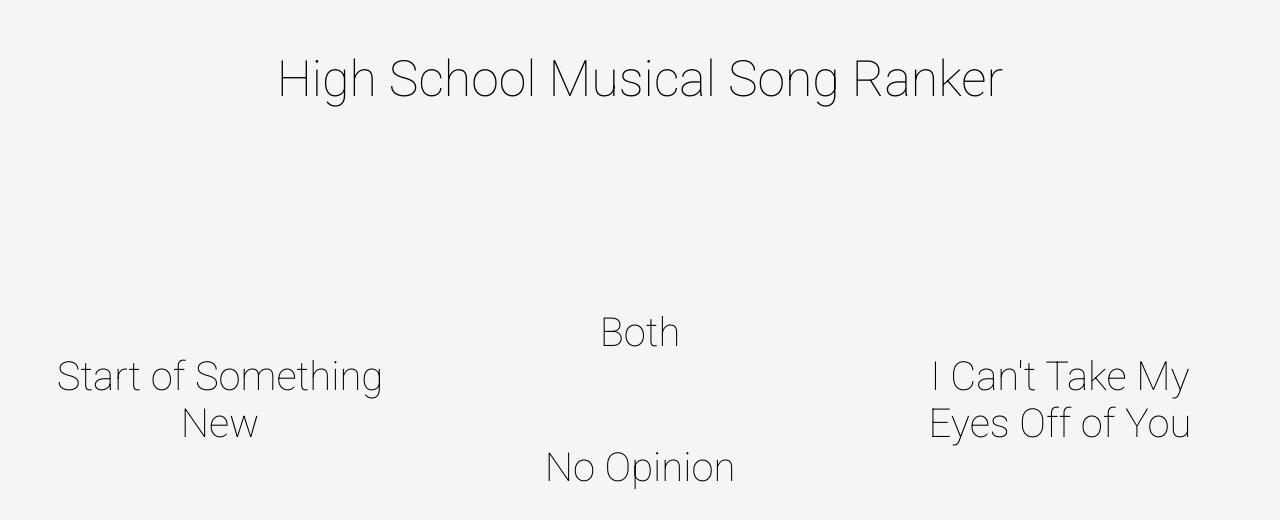
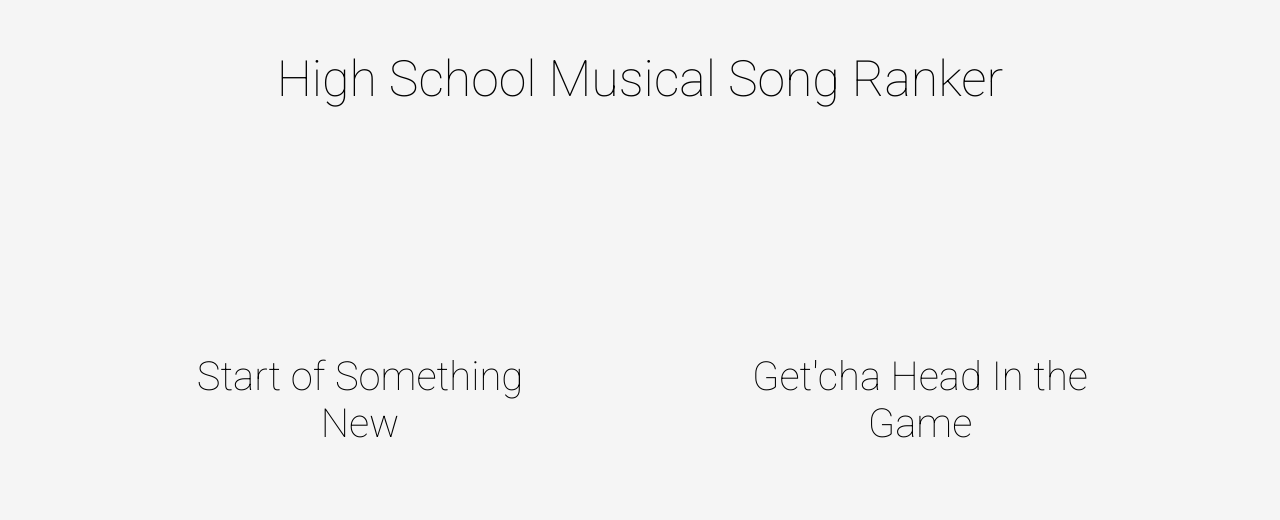
Before and after one commit to raelBernardino/HSM-Picker, a React (Create React App) app: page / in a window 1280 px wide. Shown: the top 520 px of the page. Built offline with nearby package versions, Linux system fonts and the light colour scheme.

Commit message:
Fixed add and subtracting points

```diff
--- a/package.json
+++ b/package.json
@@ -6,7 +6,8 @@
     "node-sass": "^4.11.0",
     "react": "^16.8.5",
     "react-dom": "^16.8.5",
-    "react-scripts": "2.1.8"
+    "react-scripts": "2.1.8",
+    "uuid": "^3.3.2"
   },
   "scripts": {
     "start": "react-scripts start",
--- a/src/App.js
+++ b/src/App.js
@@ -1,6 +1,7 @@
 import React, { Component } from 'react'
 import './App.scss'
 import SongIcon from './components/SongIcon'
+const uuidv1 = require('uuid/v1')
 
 class App extends Component {
   constructor(props) {
@@ -8,104 +9,114 @@
     this.state = {
       songArray: [
         {
-          title: 'Start of Something New'
+          title: 'Start of Something New',
+          points: 0,
+          id: uuidv1()
         },
         {
-          title: 'Get\'cha Head In the Game'
+          title: 'Get\'cha Head In the Game',
+          points: 0,
+          id: uuidv1()
         },
         {
-          title: 'What I\'ve Been Looking For'
+          title: 'What I\'ve Been Looking For',
+          points: 0,
+          id: uuidv1()
         },
         {
-          title: 'Stick to the Status Quo'
+          title: 'Stick to the Status Quo',
+          points: 0,
+          id: uuidv1()
         },
         {
-          title: 'When There Was Me and You'
+          title: 'When There Was Me and You',
+          points: 0,
+          id: uuidv1()
         },
         {
-          title: 'Bop to the Top'
+          title: 'Bop to the Top',
+          points: 0,
+          id: uuidv1()
         },
         {
-          title: 'Breaking Free'
+          title: 'Breaking Free',
+          points: 0,
+          id: uuidv1()
         },
         {
-          title: 'We\'re All in This Together'
+          title: 'We\'re All in This Together',
+          points: 0,
+          id: uuidv1()
         },
         {
-          title: 'I Can\'t Take My Eyes Off of You'
+          title: 'I Can\'t Take My Eyes Off of You',
+          points: 0,
+          id: uuidv1()
         }
       ],
-      winnerArray: [],
-      loserArry: [],
       song1: {
-        title: ''
+        title: '',
+        points: 0,
       },
       song2: {
-        title: ''
-      }
+        title: '',
+        points: 0
+      },
+      currentIndex: 0,
+      indexCounter: 0,
+      done: false
     }
-    this._pickTwoSongs = this._pickTwoSongs.bind(this)
-    this._addToWinnerArrSongOne = this._addToWinnerArrSongOne.bind(this)
-    this._addToWinnerArrSongTwo = this._addToWinnerArrSongTwo.bind(this)
+    this._displaySongs = this._displaySongs.bind(this)
+    this._addPoint = this._addPoint.bind(this)
   }
 
   componentDidMount() {
-    this._pickTwoSongs()
+    this._displaySongs()
   }
 
-  _pickTwoSongs() {
+  _displaySongs() {
     const songArray = this.state.songArray
-    const firstIndex = 0
-    const lastIndex = songArray.length - 1
+    let currentIndex = this.state.currentIndex
+    let indexCounter = this.state.indexCounter + 1
+    let done = this.state.done
+    if (indexCounter === songArray.length) {
+      currentIndex = currentIndex + 1
+      indexCounter = currentIndex + 1
+    }
     this.setState(prevState => ({
       song1: {
         ...prevState.song1,
-        title: songArray[firstIndex].title
+        title: songArray[currentIndex].title,
+        id: songArray[currentIndex].id
       },
       song2: {
         ...prevState.song2,
-        title: songArray[lastIndex].title
-      }
+        title: songArray[indexCounter].title,
+        id: songArray[indexCounter].id
+      },
+      indexCounter,
+      currentIndex,
+      done
     }))
-    console.log(this.state.songArray)
-    console.log(this.state.winnerArray)
-    console.log(this.state.loserArry)
   }
 
-  _addToWinnerArrSongOne() {
-    const winnerSong = this.state.song1
-    const loserSong = this.state.song2
-    const loserArray = this.state.loserArry
-    const winnerArray = this.state.winnerArray
-    winnerArray.push(winnerSong)
-    loserArray.push(loserSong)
+  _addPoint(winId, loseId) {
     const songArray = this.state.songArray
-    songArray.shift()
-    songArray.pop()
-    this.setState({
-      songArray,
-      winnerArray,
-      loserArray
-    })
-    this._pickTwoSongs()
-  }
-
-  _addToWinnerArrSongTwo() {
-    const winnerSong = this.state.song2
-    const winnerArray = this.state.winnerArray
-    const loserSong = this.state.song1
-    const loserArray = this.state.loserArry
-    winnerArray.push(winnerSong)
-    loserArray.push(loserSong)
-    const songArray = this.state.songArray
-    songArray.shift()
-    songArray.pop()
-    this.setState({
-      songArray,
-      winnerArray,
-      loserArray
-    })
-    this._pickTwoSongs()
+      .map(song => {
+        let updatedPoints = song.points
+        if (song.id === winId) {
+          updatedPoints++
+        } else if (song.id === loseId) {
+          updatedPoints--
+        }
+        return {
+          ...song,
+          points: updatedPoints
+        }
+      })
+    this.setState({ songArray })
+    console.log(this.state.currentIndex)
+    this._displaySongs()
   }
 
   render() {
@@ -118,8 +129,8 @@
           song1={this.state.song1}
           song2={this.state.song2}
           songArray={this.state.songArray}
-          addToWinnerArrSongOne={this._addToWinnerArrSongOne}
-          addToWinnerArrSongTwo={this._addToWinnerArrSongTwo}
+          displaySongs={this._displaySongs}
+          addPoint={this._addPoint}
         />
       </div>
     );
--- a/src/App.scss
+++ b/src/App.scss
@@ -52,7 +52,7 @@
       font-size: 40px;
       transition: .3s;
       &:hover {
-        background-color: rgb(41, 255, 130);
+        background-color: rgb(68, 245, 142);
         color: white;
         font-weight: 300;
         width: 400px;
--- a/src/components/SongIcon.js
+++ b/src/components/SongIcon.js
@@ -2,22 +2,27 @@
 
 class SongIcon extends Component {
   render() {
+    const {
+      song1,
+      song2,
+      addPoint
+    } = this.props
     return (
       <div className="song-icon_container">
         <div className="song-icon_icon">
-          <div className="song-icon_icon-header" onClick={() => this.props.addToWinnerArrSongOne()}>
-            <span>{this.props.song1.title}</span>
+          <div className="song-icon_icon-header" onClick={(e) => addPoint(song1.id, song2.id)}>
+            <span>{song1.title}</span>
           </div>
-          <div className="song-icon_icon song-icon_icon-special">
+          {/* <div className="song-icon_icon song-icon_icon-special">
             <div className="song-icon_icon-header song-icon_icon-header_special">
               <span>Both</span>
             </div>
             <div className="song-icon_icon-header song-icon_icon-header_special">
               <span>No Opinion</span>
             </div>
-          </div>
-          <div className="song-icon_icon-header" onClick={this.props.addToWinnerArrSongTwo}>
-            <span>{this.props.song2.title}</span>
+          </div> */}
+          <div className="song-icon_icon-header" onClick={(e) => addPoint(song2.id, song1.id)}>
+            <span>{song2.title}</span>
           </div>
         </div>
       </div>
```
